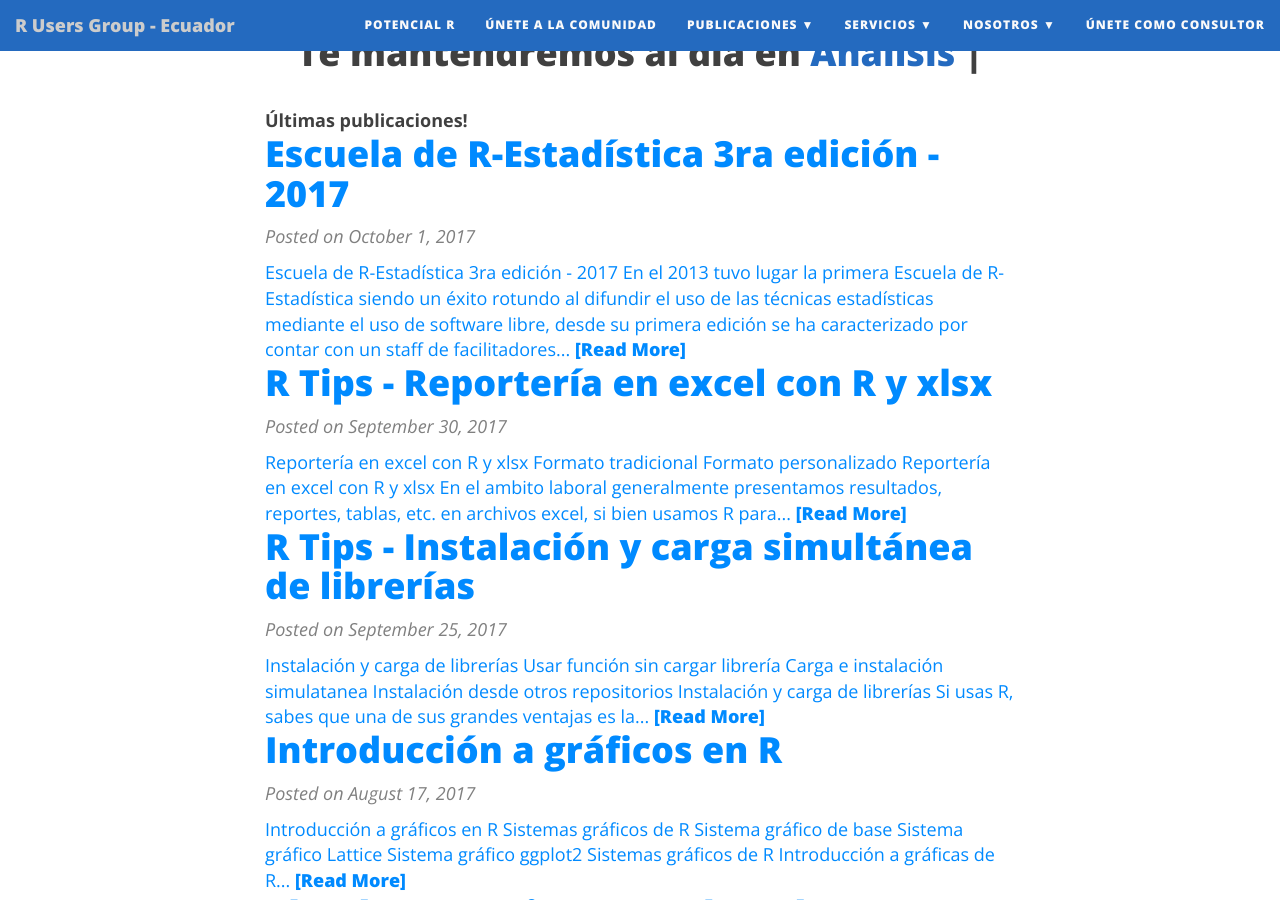
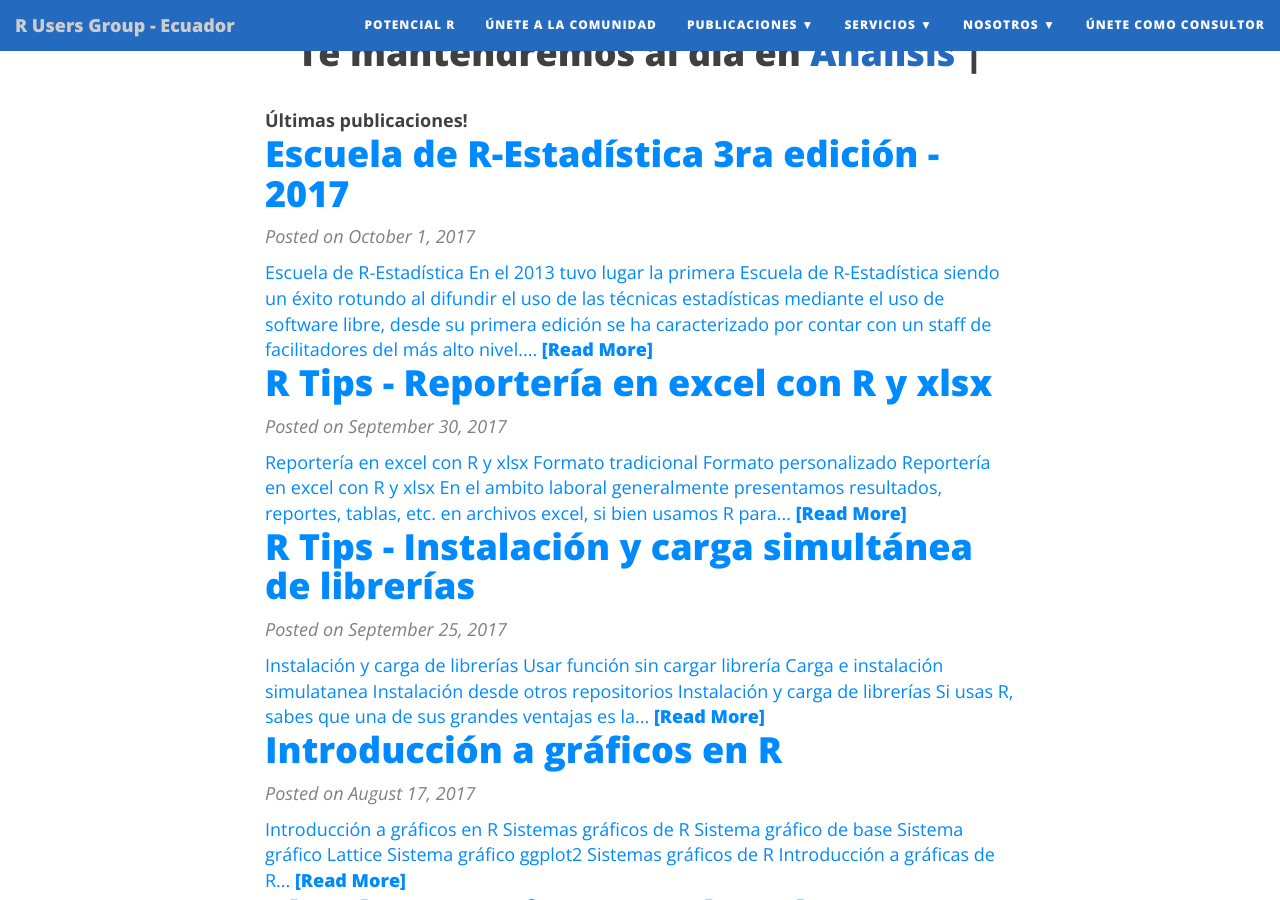
Before and after one commit to Rgrupoec/Rgrupoec.github.io, a Jekyll site: the page built from index.html, in a window 1280 px wide and 900 px high, scrolled down 1495 px. Built offline with Jekyll 4.4.1, drawn with Linux system fonts in a browser that asks for light colours; nearby versions of some CDN libraries; the list of posts is cut into pages by our own code; comment, search, counter and statistics services are not loaded; some of the changed lines change nothing that is shown.

Commit message:
Update 2017-10-01-escuela-R3.md

```diff
--- a/Eventos/_posts/2017-10-01-escuela-R3.md
+++ b/Eventos/_posts/2017-10-01-escuela-R3.md
@@ -8,7 +8,7 @@
 noToc:			true
 ---
 
-Escuela de R-Estadística 3ra edición - 2017
+Escuela de R-Estadística
 ===================
 En el 2013 tuvo lugar la primera Escuela de R-Estadística siendo un éxito rotundo al difundir el uso de las técnicas estadísticas mediante el uso de software libre, desde su primera edición se ha caracterizado por contar con un staff de facilitadores del más alto nivel.
 Ahora en su 3ra edición nuestro principal interés es mantener el mismo estándar de ediciones anteriores y reiterar nuestro compromiso de brindar a la comunidad un servicio de calidad que contribuya en sus diversos campos profesionales.
@@ -22,37 +22,49 @@
 La escuela abarca el contenido necesario para que el participante, empezando de cero el uso del software, aprenda a través de los diferentes módulos varias herramientas de análisis de datos
 hasta llegar a presentar la información de forma dinámica. Se arranca desde la instalación y configuración del software necesario para el entorno de programación estadística, la discusión de los conceptos del lenguaje de programación genéricos, se revisan aspectos teórico-prácticos de la estadística, bases de datos, escritura de funciones, agregación de bases de datos, análisis de encuestas por muestreo, herramientas gráficas. También incorpora manipulación avanzada de datos, modelos lineales, logit, probit, series de tiempo, reportería dinámica, aplicaciones Web, RStudio Server, Shiny Server e integración con bases de datos SQL.
 
-![](/img/eventos/2017-10-10-escuelar3.png)
+![](/img/eventos/escuelar3.png)
 
-✴MODULO 1
+### ✴MODULO 1
 ✔ Introducción al uso de R como lenguaje de programación estadístico
-✴MODULO 2
-✔ Análisis de regresión lineal y variable
-discreta
-✴MODULO 3
+### ✴MODULO 2
+✔ Análisis de regresión lineal y variable discreta
+### ✴MODULO 3
 ✔ Econometría de series de tiempo
-✴MODULO 4
+### ✴MODULO 4
 ✔ Reportería Dinámica y Visualización con R
-_______________________________________________
-✴ MODALIDAD Y HORARIOS
-🚙 REGULAR
+
+### ✴ MODALIDAD Y HORARIOS
+### 🚙 REGULAR
+
 🕒 HORARIOS
+
 HORARIOS ENTRE SEMANA:
+
 Lunes a viernes 18:00 A 21:00
+
 Módulo 1: 16 al 19 y del 23 al 25 de octubre
+
 Módulo 2: 6 al 9 y del 13 al 15 de noviembre
+
 Módulo 3: 20 al 23 y del 27 al 29 de noviembre
+
 Módulo 4: 11 al 14 de diciembre y del 18 al 20 de diciembre
 
-✈ INTENSIVO
+### ✈ INTENSIVO
+
 HORARIO INTENSIVO:
+
 Viernes 18:00 a 21:00, Sábado y domingo de 8:00 A 17:00
+
 Módulo 1: 13, 14 y 15 de octubre
+
 Módulo 2: 20, 21 y 22 de octubre
+
 Módulo 3: 27, 28 y 29 de octubre
+
 Módulo 4: 10, 11 y 12 de noviembre
 
-✴TOTAL DE HORAS
+### ✴TOTAL DE HORAS
 ✔ 25 Horas por módulo
 
 Si estás interesado/a en la Escuela de R - Estadística, realiza tu preinscripción en el siguiente link:
@@ -60,5 +72,5 @@
 
 La Escuela de R-Estadística es organizado por la Sociedad Ecuatoriana de Estadística con el apoyo del R Users Group - Ecuador
 
-✴ Mayor información:
+### ✴ Mayor información:
 see.ecuadro2@gmail.com
```
